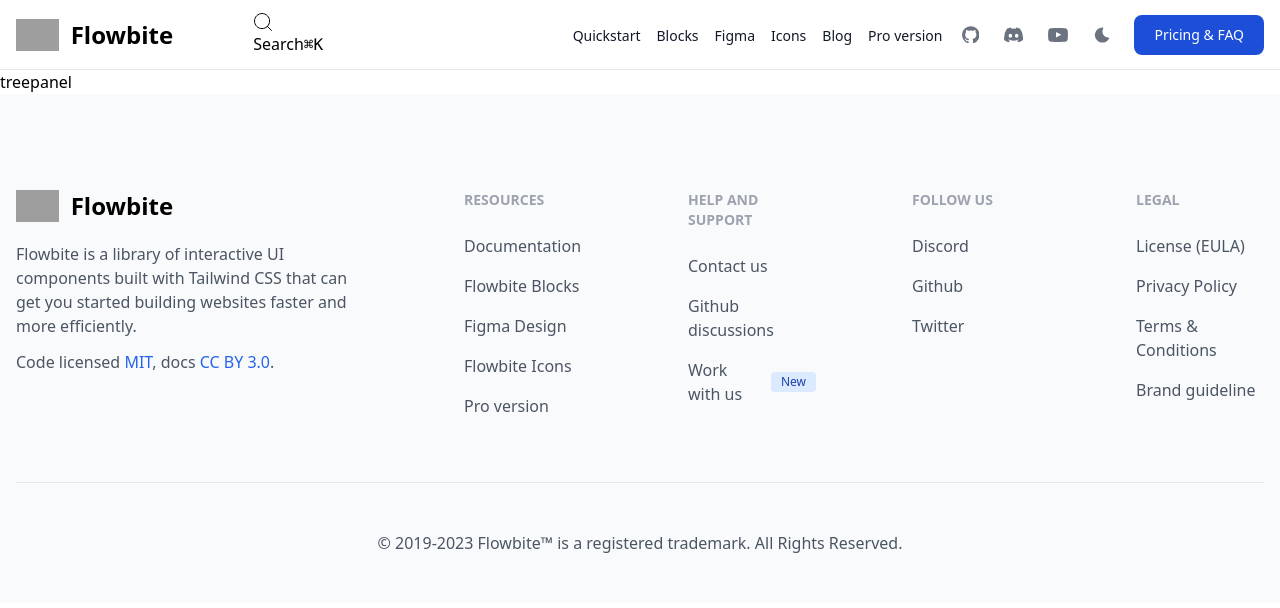
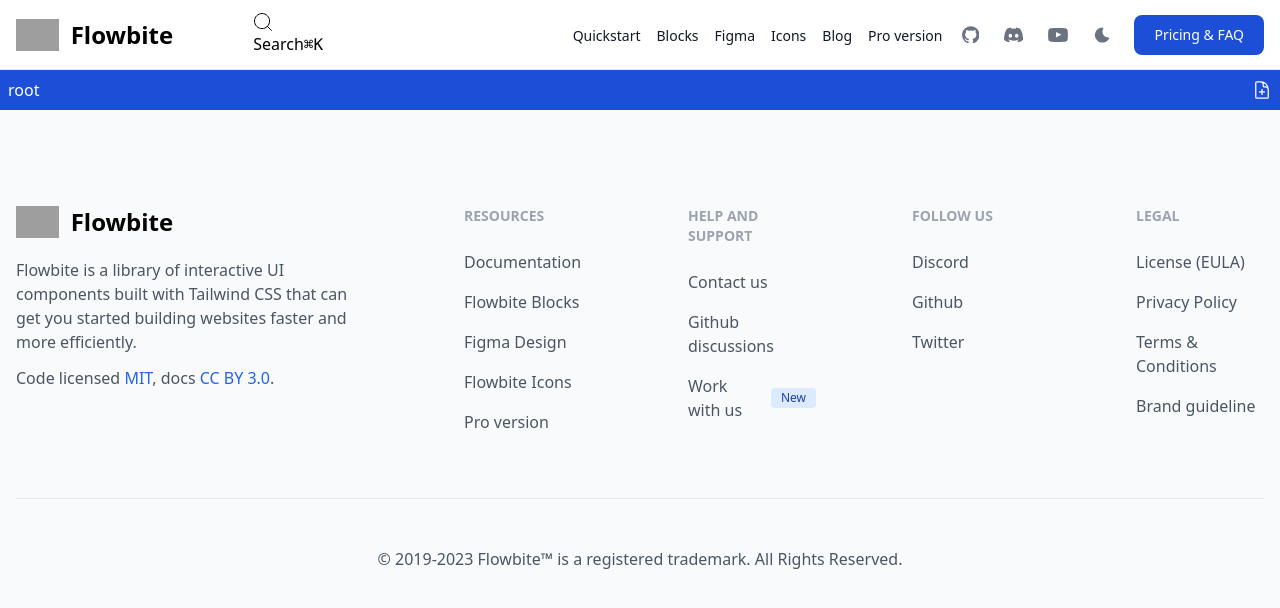
Before and after one commit to lucasliu2022/figma-to-style, a Next.js app: page /design/treePanel in a window 1280 px wide. Shown: the top 608 px of the page. Built offline with nearby package versions, Linux system fonts and the light colour scheme; grey boxes are pictures that could not be loaded.

Commit message:
tree view

```diff
--- a/src/pages/design/index.tsx
+++ b/src/pages/design/index.tsx
@@ -1,6 +1,47 @@
 import PropertyPanel from "./PropertyPanel";
 import Panel from "./panel";
 import TreePanel from "./treePanel";
+import { atomWithReducer } from "jotai/utils";
+
+const uuid = () => {
+  return Date.now().toString(32) + Math.random().toString(16);
+};
+
+function traverse(comp: any, id: any, type: String) {
+  if (comp.id !== id) {
+    return {
+      ...comp,
+      children: comp?.children?.map((item: any) => traverse(item, id, type)),
+    };
+  }
+  if (type === "createPage") {
+    const children = comp?.children || [];
+    return {
+      ...comp,
+      children: [{ id: uuid(), name: "Untitle" }, ...children],
+    };
+  } else {
+    return comp;
+  }
+}
+
+const compReducer = (prev: any, action: any) => {
+  console.log(action);
+  if (action.type === "createPage") {
+    const id = action.payload;
+    return traverse(prev, id, "createPage");
+  }
+  return prev;
+};
+
+export const compAtom = atomWithReducer(
+  {
+    id: uuid(),
+    name: "root",
+    children: [],
+  },
+  compReducer,
+);
 
 export default function Design() {
   return (
--- a/src/pages/design/treePanel.tsx
+++ b/src/pages/design/treePanel.tsx
@@ -1,3 +1,59 @@
+import { useAtom } from "jotai";
+import { compAtom } from ".";
+import { useState } from "react";
+
 export default function TreePanel() {
-  return <div className="basis-1/5">treepanel</div>;
+  const [page] = useAtom(compAtom);
+  return (
+    <div className="h-full basis-1/5 overflow-auto">
+      <TreeItem {...page} />
+    </div>
+  );
 }
+
+function TreeItem(comp: any) {
+  const [page, dispatch] = useAtom(compAtom);
+  const [coll, setColl] = useState(false);
+  return (
+    <div className="">
+      <div
+        className="flex select-none items-center bg-blue-700 p-2 text-white hover:bg-blue-800"
+        onClick={() => setColl(!coll)}
+      >
+        <div className="flex-1">{comp.name}</div>
+        <div
+          className="cursor-pointer"
+          onClick={(e) => {
+            e.stopPropagation();
+            dispatch({
+              type: "createPage",
+              payload: comp.id,
+            });
+          }}
+        >
+          <svg
+            xmlns="http://www.w3.org/2000/svg"
+            fill="none"
+            viewBox="0 0 24 24"
+            strokeWidth={1.5}
+            stroke="currentColor"
+            className="h-5 w-5"
+          >
+            <path
+              strokeLinecap="round"
+              strokeLinejoin="round"
+              d="M19.5 14.25v-2.625a3.375 3.375 0 00-3.375-3.375h-1.5A1.125 1.125 0 0113.5 7.125v-1.5a3.375 3.375 0 00-3.375-3.375H8.25m3.75 9v6m3-3H9m1.5-12H5.625c-.621 0-1.125.504-1.125 1.125v17.25c0 .621.504 1.125 1.125 1.125h12.75c.621 0 1.125-.504 1.125-1.125V11.25a9 9 0 00-9-9z"
+            />
+          </svg>
+        </div>
+      </div>
+      {coll ? null : (
+        <div className="pl-2">
+          {comp?.children?.map((item: any) => {
+            return <TreeItem {...item} key={item.id} />;
+          })}
+        </div>
+      )}
+    </div>
+  );
+}
```
Also changed, not shown: package.json (+6 -1 lines), 1 other file (tests, documents, lock files or other folders).
